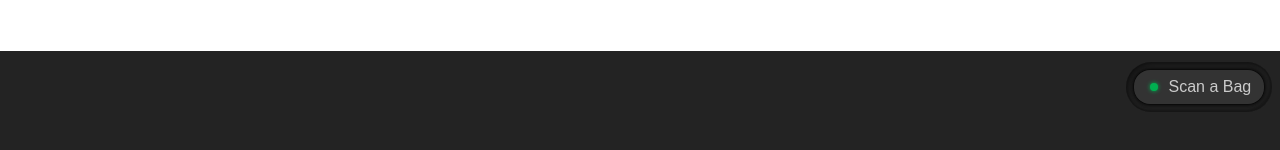
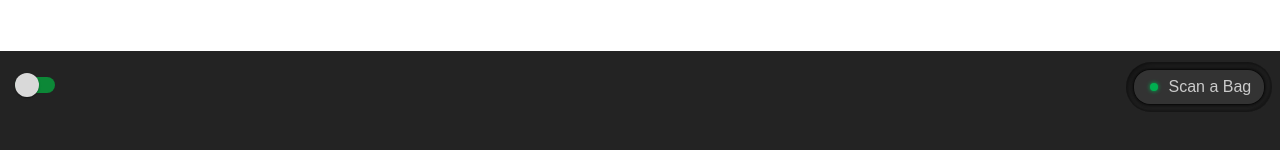
Before and after one commit to AMoore202/loadsuccessprototype, a Next.js app: page / in a window 1280 px wide. Shown: the part 624-774 px from the top of the page. Built offline with nearby package versions, Linux system fonts and the light colour scheme.

Commit message:
Added switch functionality

```diff
--- a/src/app/page.tsx
+++ b/src/app/page.tsx
@@ -1,5 +1,6 @@
 "use client";
 
+import { ChangeEvent } from 'react';
 import styles from "./page.module.css";
 import { useState } from "react";
 import {
@@ -22,12 +23,19 @@ import SuccessOverlay from "./ui/SuccessOverlay";
 import ExceptionOverlay from "./ui/ExceptionOverlay";
 import Scanbar from "./ui/scanbar/Scanbar";
 import ScanbarButton from "./ui/scanbar/ScanbarButton";
+import CustomSwitch from './ui/StyledSwitch';
 
 
 export default function Home() {
   const [showOverlay, setShowOverlay] = useState(false);
+  const [showException, setShowException] = useState(false);
 
   const openOverlay = () => {
+    if (showException) {
+      setTimeout(() => {
+        setShowOverlay(true);
+      }, 500);
+    }else{
       setTimeout(() => {
         setShowOverlay(true);
       }, 500);
@@ -36,8 +44,17 @@ export default function Home() {
         setShowOverlay(false);
       }, 1200);
     }
+  }
 
-  console.log("Show overlay: " + showOverlay);
+  const closeOverlay = () => {
+    setShowOverlay(false);
+  }
+
+  const handleExceptionToggleChange = (event: ChangeEvent<HTMLInputElement>) => {
+    setShowException(event.target.checked);
+  };
+
+  const overlay = showException ? <ExceptionOverlay backButton={closeOverlay} /> : <SuccessOverlay />;
 
   const outboundFlightIcon = <OutboundFlightIcon />;
   const calendarIcon = <CalendarIcon />;
@@ -50,8 +67,7 @@ export default function Home() {
   return (
     <main className={styles.main}>
       <div className={styles.android}>
-        {showOverlay && <SuccessOverlay />}
-        <ExceptionOverlay />
+        {showOverlay && overlay}
         <Header title="Load Flight" icon="hamburger" />
         <div className={styles.content}>
           <Card>
@@ -133,7 +149,8 @@ export default function Home() {
         </div>
       </div>
       <Scanbar>
-        <ScanbarButton onClick={openOverlay} />
+        <CustomSwitch checked={showException} onChange={handleExceptionToggleChange}/>
+        <ScanbarButton onClick={openOverlay} scanButtonLightException={showException} />
       </Scanbar>
     </main>
   );
--- a/src/app/ui/Button.tsx
+++ b/src/app/ui/Button.tsx
@@ -2,14 +2,28 @@ import styles from "@/app/ui/Button.module.css";
 
 interface ButtonProps {
     text: string;
+    onClick?: React.MouseEventHandler<HTMLButtonElement>;
 }
 
-export default function Button( {text}: ButtonProps ) {
-    return(
-        <button className={styles.button}>
+// export default function Button( {text}: ButtonProps ) {
+//     return(
+//         <button className={styles.button}>
+//             <p className={styles.text}>
+//                 {text}
+//             </p>
+//         </button>
+//     );
+// }
+
+
+const Button: React.FC<ButtonProps> = ({ text, onClick }) => {
+    return (
+        <button className={styles.button} onClick={onClick}>
             <p className={styles.text}>
                 {text}
             </p>
         </button>
     );
-}
+};
+
+export default Button;
--- a/src/app/ui/ExceptionOverlay.module.css
+++ b/src/app/ui/ExceptionOverlay.module.css
@@ -4,7 +4,7 @@
     left: 0;
     width: 100%;
     height: calc(100% - 7.8915rem);
-    display: none;
+    display: flex;
     flex-direction: column;
     z-index: 1000;
 }
--- a/src/app/ui/ExceptionOverlay.tsx
+++ b/src/app/ui/ExceptionOverlay.tsx
@@ -4,6 +4,7 @@ import Text from "./typography/Text";
 import Label from "./typography/Label";
 import LabelledText from "./typography/LabelledText";
 import NavBar from "./NavBar";
+import Button from "./Button";
 
 function AlertIcon() {
     return(
@@ -13,7 +14,11 @@ function AlertIcon() {
     );
 }
 
-export default function ExceptionOverlay() {
+interface ExceptionOverlayProps {
+    backButton: React.MouseEventHandler<HTMLButtonElement>;
+}
+
+export default function ExceptionOverlay( {backButton}: ExceptionOverlayProps) {
     return(
         <div className={styles.overlay}>
             <Header title="Load Exception" icon="close" showLogo={false} />
@@ -51,7 +56,9 @@ export default function ExceptionOverlay() {
                     </div>
                 </div>
             </div>
-            <NavBar buttonText="BACK" />
+            <NavBar>
+                <Button text="BACK" onClick={backButton} />
+            </NavBar>
         </div>
     );
 }
--- a/src/app/ui/NavBar.tsx
+++ b/src/app/ui/NavBar.tsx
@@ -1,14 +1,13 @@
 import styles from "@/app/ui/NavBar.module.css";
-import Button from "./Button";
 
 interface NavBarProps {
-    buttonText: string;
+    children: React.ReactNode;
 }
 
-export default function NavBar( {buttonText}: NavBarProps) {
+export default function NavBar( {children}: NavBarProps) {
     return(
         <div className={styles.navbar}>
-            <Button text={buttonText} />
+            {children}
         </div>
     );
 }
--- /dev/null
+++ b/src/app/ui/StyledSwitch.tsx
@@ -0,0 +1,41 @@
+import Switch, {SwitchProps} from '@mui/material/Switch';
+import { styled } from '@mui/material/styles';
+
+const CustomSwitch = styled(Switch)(({ theme }) => ({
+  width: 62,
+  height: 34,
+  padding: 7,
+  '& .MuiSwitch-switchBase': {
+    margin: 1,
+    padding: 0,
+    transform: 'translateX(6px)',
+    '&.Mui-checked': {
+      color: 'var(--MC-Grey)', // Color of the thumb when checked
+      transform: 'translateX(22px)',
+      '& + .MuiSwitch-track': {
+        backgroundColor: 'var(--MC-ExceptionOverlay)', // Background when checked (on)
+        opacity: 1,
+        border: 0,
+      },
+    },
+  },
+  '& .MuiSwitch-thumb': {
+    backgroundColor: 'var(--MC-Grey)', // Thumb color (circle) in both states
+    width: 24,
+    height: 24,
+    borderRadius: '50%',
+    transform: 'translateY(2px)',
+  },
+  '& .MuiSwitch-track': {
+    width: 40,
+    height: 16,
+    borderRadius: 20 / 2,
+    backgroundColor: 'var(--MC-SuccessOverlay)', // Background when not checked (off)
+    opacity: 1,
+    transition: theme.transitions.create(['background-color'], {
+      duration: 500,
+    }),
+  },
+}));
+
+export default CustomSwitch;
--- a/src/app/ui/scanbar/ScanButtonLight.tsx
+++ b/src/app/ui/scanbar/ScanButtonLight.tsx
@@ -1,11 +1,17 @@
-export default function ScanButtonLight() {
+interface LightProps {
+    exception?: boolean;
+}
+
+export default function ScanButtonLight( {exception=false}: LightProps) {
+    const colorFill = exception ? '#EC1C24' : "#00B050";
+
     return(
         <svg xmlns="http://www.w3.org/2000/svg" width="16" height="16" viewBox="0 0 16 16" fill="none">
             <g filter="url(#filter0_f_49_203)">
-                <circle cx="8" cy="8" r="4" fill="#00B050"/>
+                <circle cx="8" cy="8" r="4" fill={colorFill}/>
             </g>
             <g filter="url(#filter1_f_49_203)">
-                <circle cx="8" cy="8" r="4" fill="#00B050"/>
+                <circle cx="8" cy="8" r="4" fill={colorFill}/>
             </g>
             <defs>
                 <filter id="filter0_f_49_203" x="3" y="3" width="10" height="10" filterUnits="userSpaceOnUse" colorInterpolationFilters="sRGB">
--- a/src/app/ui/scanbar/Scanbar.module.css
+++ b/src/app/ui/scanbar/Scanbar.module.css
@@ -1,7 +1,7 @@
 .scanbar {
     display: flex;
     padding: 0.7rem 0.5rem;
-    justify-content: flex-end;
+    justify-content: space-between;
     align-items: center;
     align-self: stretch;
     background: #232323;
--- a/src/app/ui/scanbar/ScanbarButton.tsx
+++ b/src/app/ui/scanbar/ScanbarButton.tsx
@@ -5,9 +5,10 @@ import { motion, MotionProps } from "framer-motion";
 type ButtonProps = Omit<React.ButtonHTMLAttributes<HTMLButtonElement>, 'onAnimationStart' | 'onDrag' | 'onDragEnd' | 'onDragStart' | 'onDragTransitionEnd' | 'onUpdate'> &
                    Omit<MotionProps, 'transition' | 'transitionEnd'> & {
                       transition?: MotionProps['transition'];
+                      scanButtonLightException?: boolean;
                    };
 
-export default function ScanbarButton( {...rest}: ButtonProps ) {
+export default function ScanbarButton( {scanButtonLightException=false, ...rest}: ButtonProps ) {
     return(
         <div className={styles.outer}>
             <motion.button
@@ -15,7 +16,7 @@ export default function ScanbarButton( {...rest}: ButtonProps ) {
                 whileTap={{ scale: 0.95, backgroundColor: "#242424" }}
                 {...rest}
             >
-                <ScanButtonLight />
+                <ScanButtonLight exception={scanButtonLightException} />
                 <p className={styles.text}>
                     Scan a Bag
                 </p>
```
Also changed, not shown: src/app/ui/Switch.module.css (added). Lines whose indentation alone changed are shown as unchanged.
